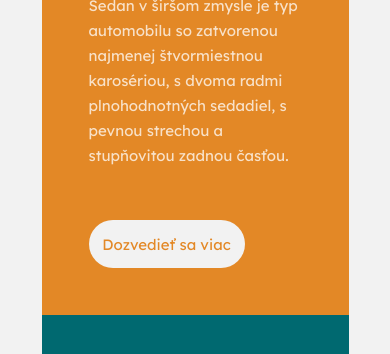
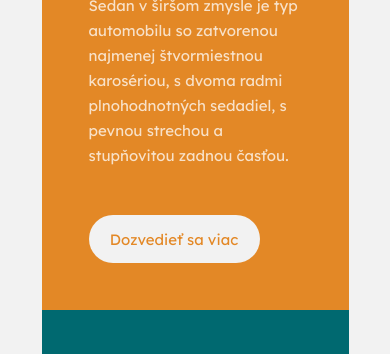
Before and after one commit to TomasDunik/frontend-mentor-newbie-3-column-preview-card-component, a plain HTML site: page index.html in a window 390 px wide. Shown: the part 196-550 px from the top of the page. Drawn offline with Linux system fonts and the light colour scheme.

Commit message:
edited button

```diff
--- a/responsive.css
+++ b/responsive.css
@@ -28,7 +28,8 @@
   /* ==================== Button ==================== */
   button {
     margin: 0;
-    margin-top: 52px;
+    margin-top: 47px;
+    width: 171px;
   }
 
   .button-green {
```
